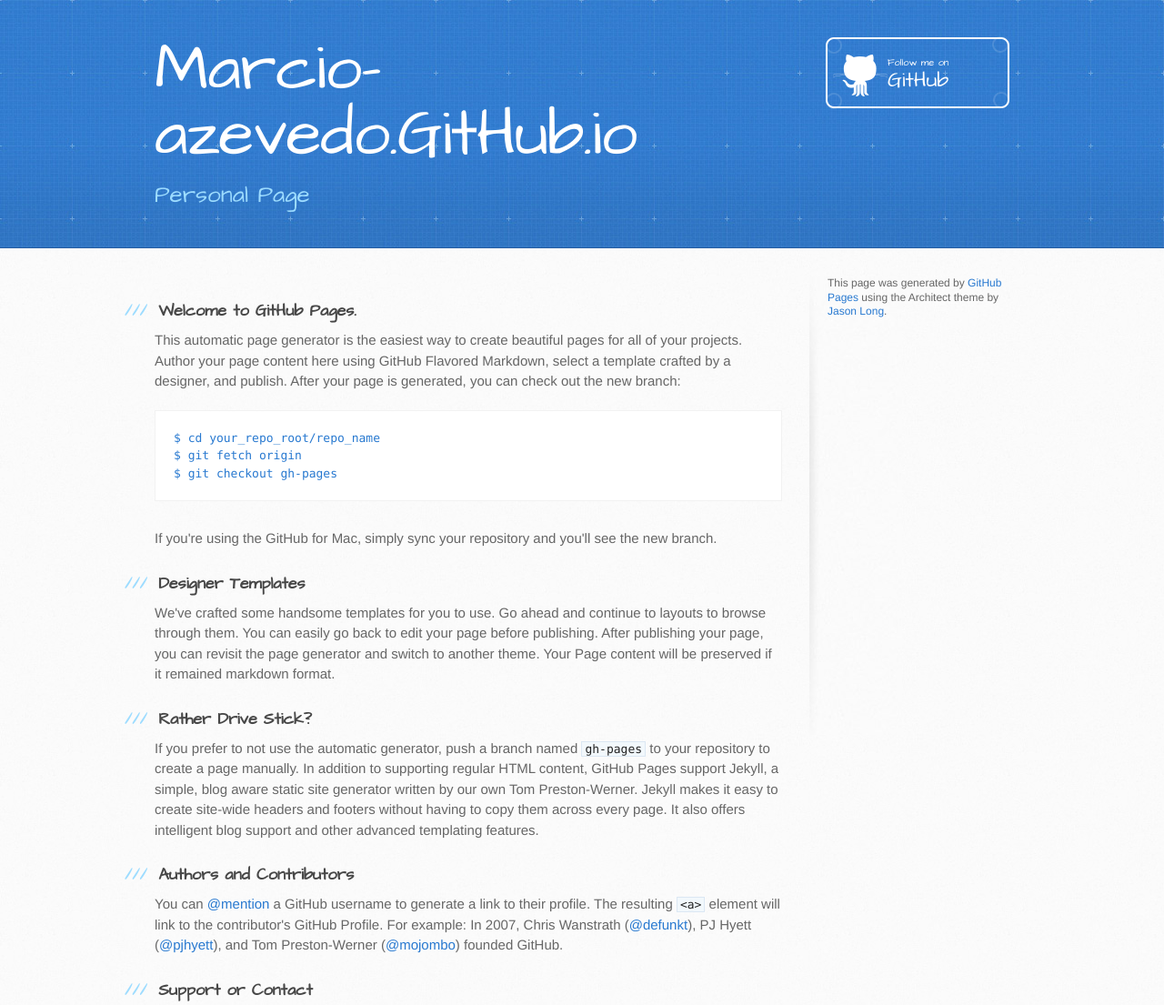
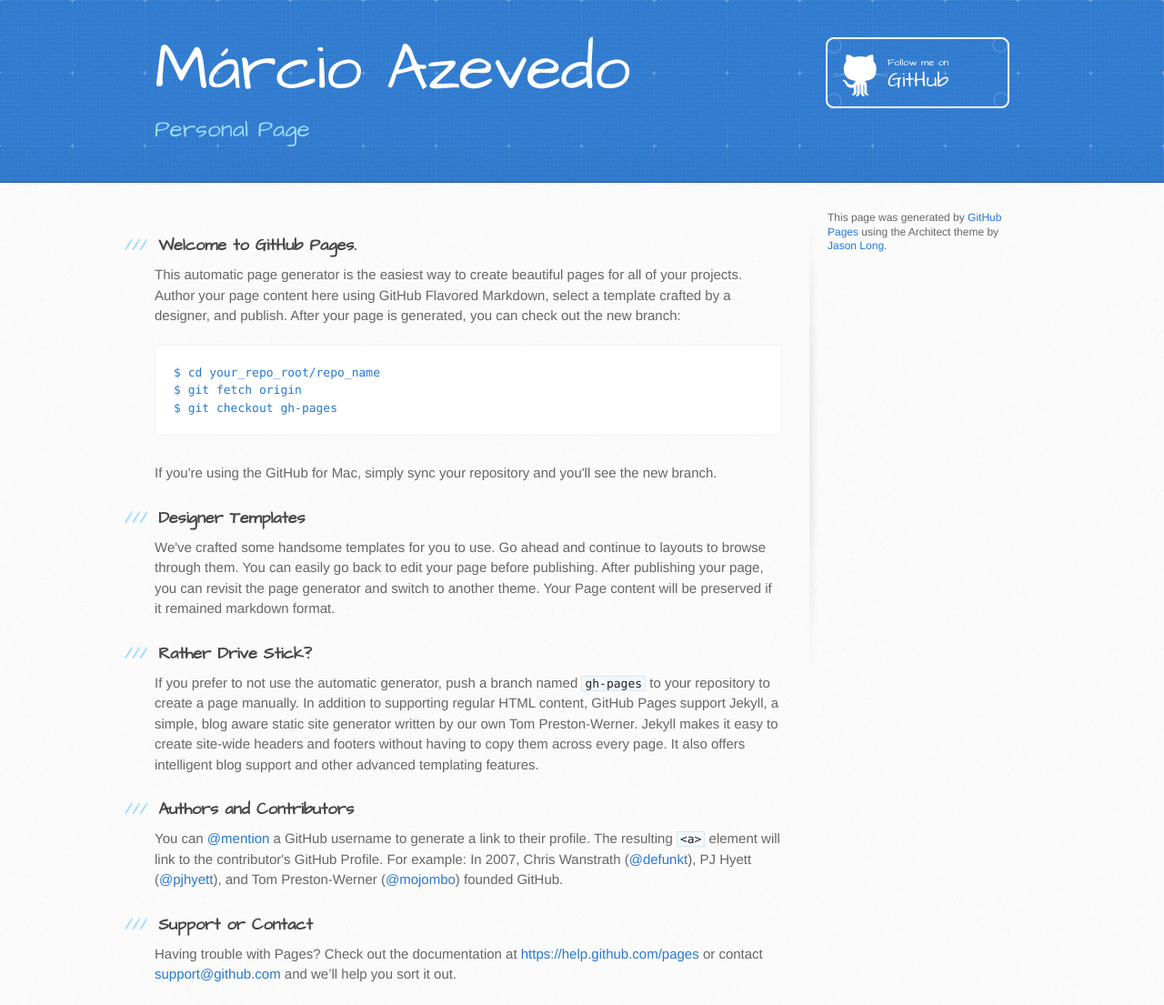
Before and after one commit to marcio-azevedo/marcio-azevedo.github.io, a plain HTML site: page index.html in a window 1280 px wide. Shown: the top 1105 px of the page at 91% size. Drawn offline with Linux system fonts and the light colour scheme.

Commit message:
Updated index page title.

```diff
--- a/index.html
+++ b/index.html
@@ -13,13 +13,13 @@
     <script src="//html5shiv.googlecode.com/svn/trunk/html5.js"></script>
     <![endif]-->
 
-    <title>Marcio-azevedo.GitHub.io by marcio-azevedo</title>
+    <title>Márcio Azevedo</title>
   </head>
 
   <body>
     <header>
       <div class="inner">
-        <h1>Marcio-azevedo.GitHub.io</h1>
+        <h1>Márcio Azevedo</h1>
         <h2>Personal Page</h2>
         <a href="https://github.com/marcio-azevedo" class="button"><small>Follow me on</small> GitHub</a>
       </div>
```
